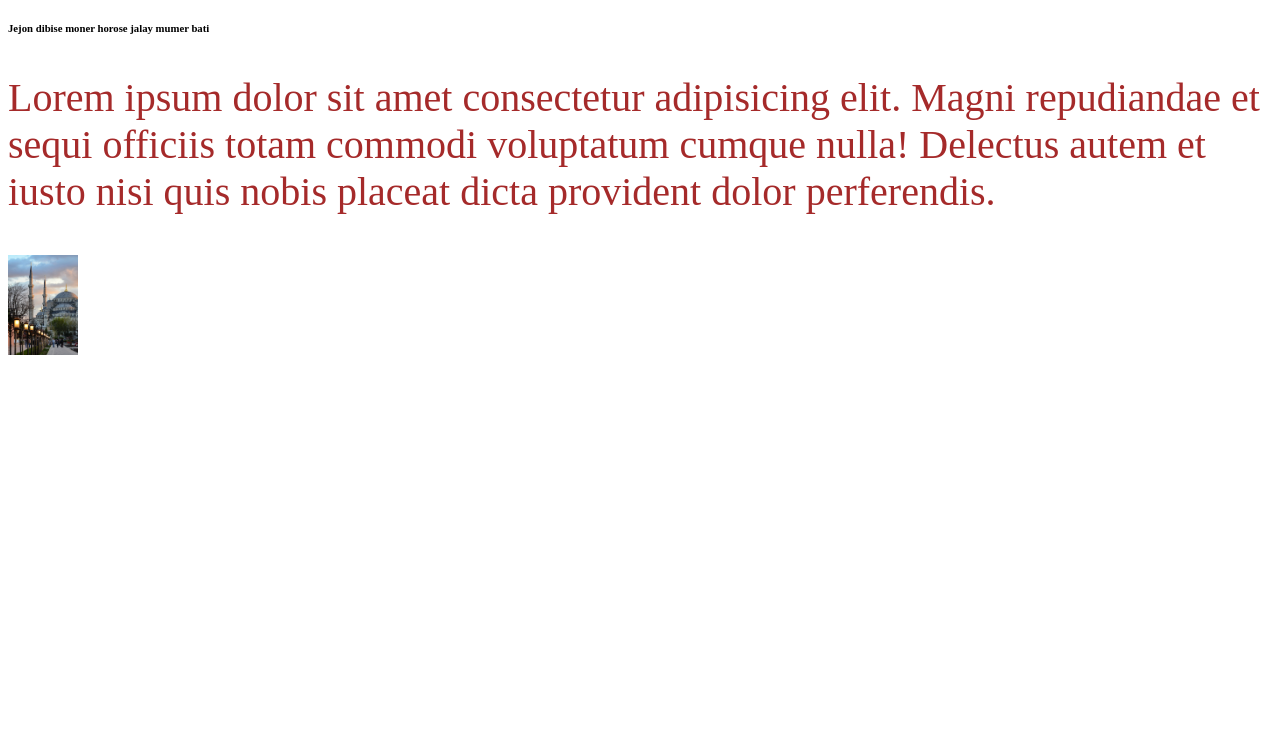
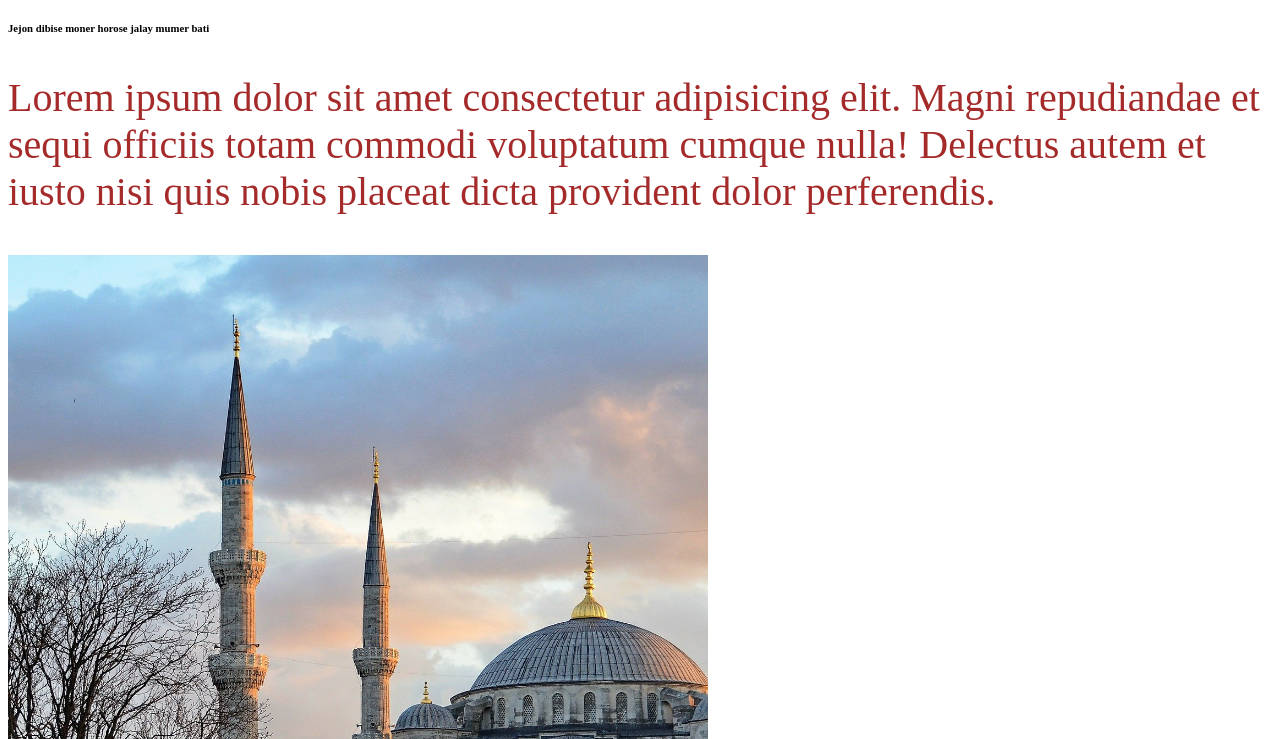
Before and after one commit to Junayed5/first-repo, a plain HTML site: page index.html in a window 1280 px wide. Shown: the part 61-800 px from the top of the page. Drawn offline with Linux system fonts and the light colour scheme.

Commit message:
image size

```diff
--- a/style.css
+++ b/style.css
@@ -6,6 +6,6 @@ p{
     font-size: 40px;
 }
 img{
-    height: 100px;
-    width: 70px;
+    height: 1000px;
+    width: 700px;
 }
```
